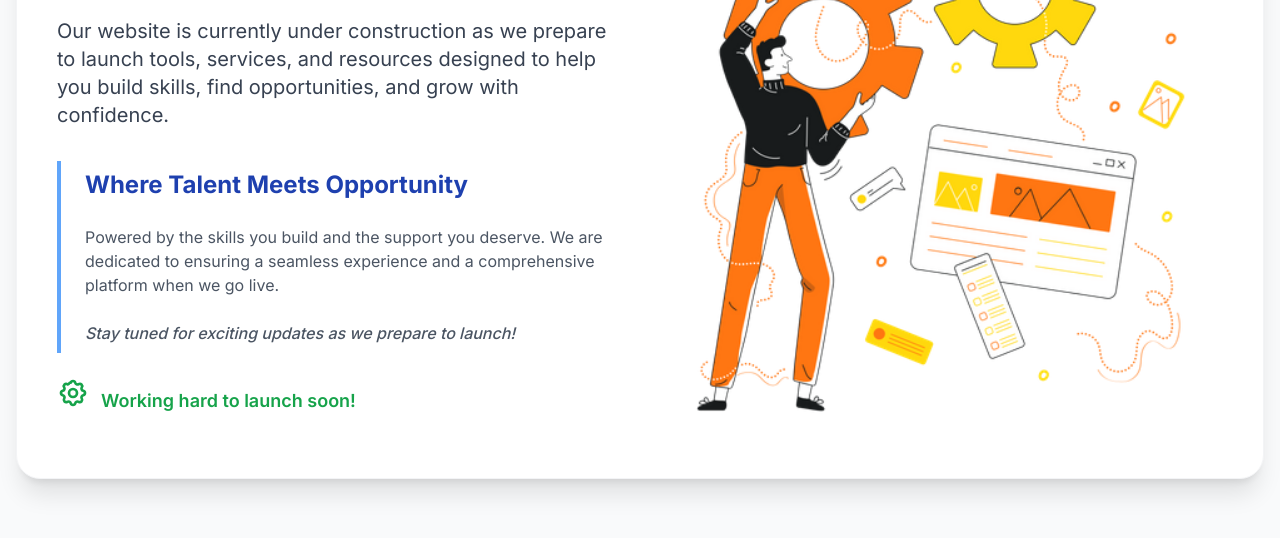
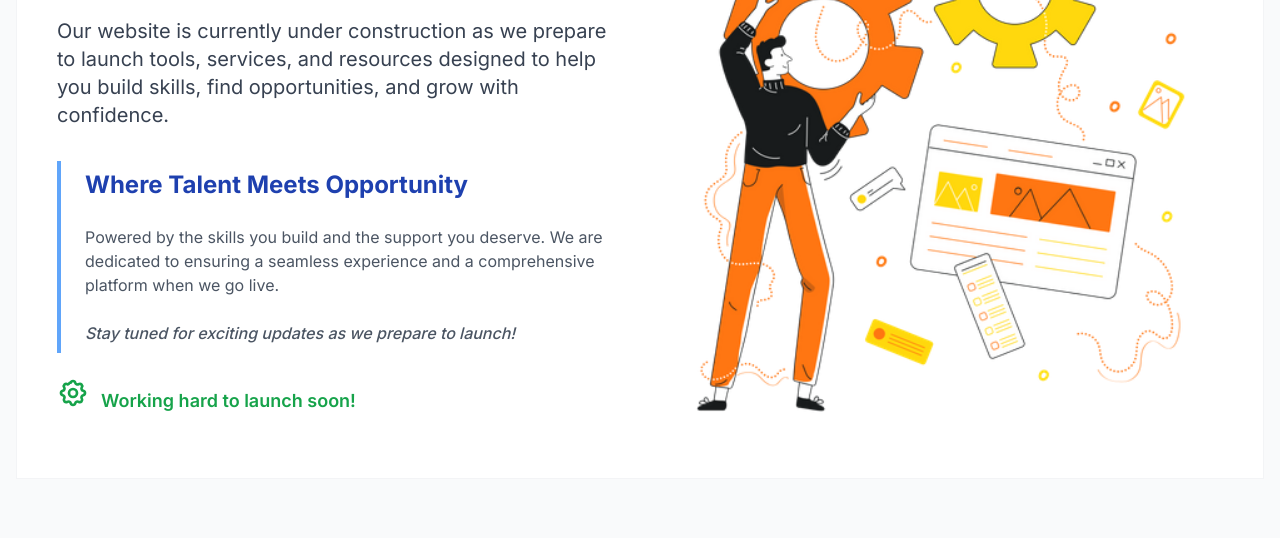
Before and after one commit to Teja2142/hyrind-dummy, a plain HTML site: page index.html in a window 1280 px wide. Shown: the part 262-800 px from the top of the page. Drawn offline with nearby package versions, Linux system fonts and the light colour scheme.

Commit message:
latest final commit

```diff
--- a/index.html
+++ b/index.html
@@ -101,7 +101,7 @@
     <div class="main-content container mx-auto max-w-7xl px-4 py-12 md:py-16 mt-8" >
 
         <!-- Hero Section: Text on Left, Image on Right -->
-        <section class="mb-16 md:mb-24 bg-white p-6 md:p-10 rounded-3xl shadow-xl border border-gray-100 animate-fadeInUp">
+        <section class="mb-16 md:mb-24 bg-white p-6 md:p-10  border border-gray-100 animate-fadeInUp">
             <div class="flex flex-col lg:flex-row items-center justify-between gap-10">
 
                 <!-- Left side: All Text Content -->
```
